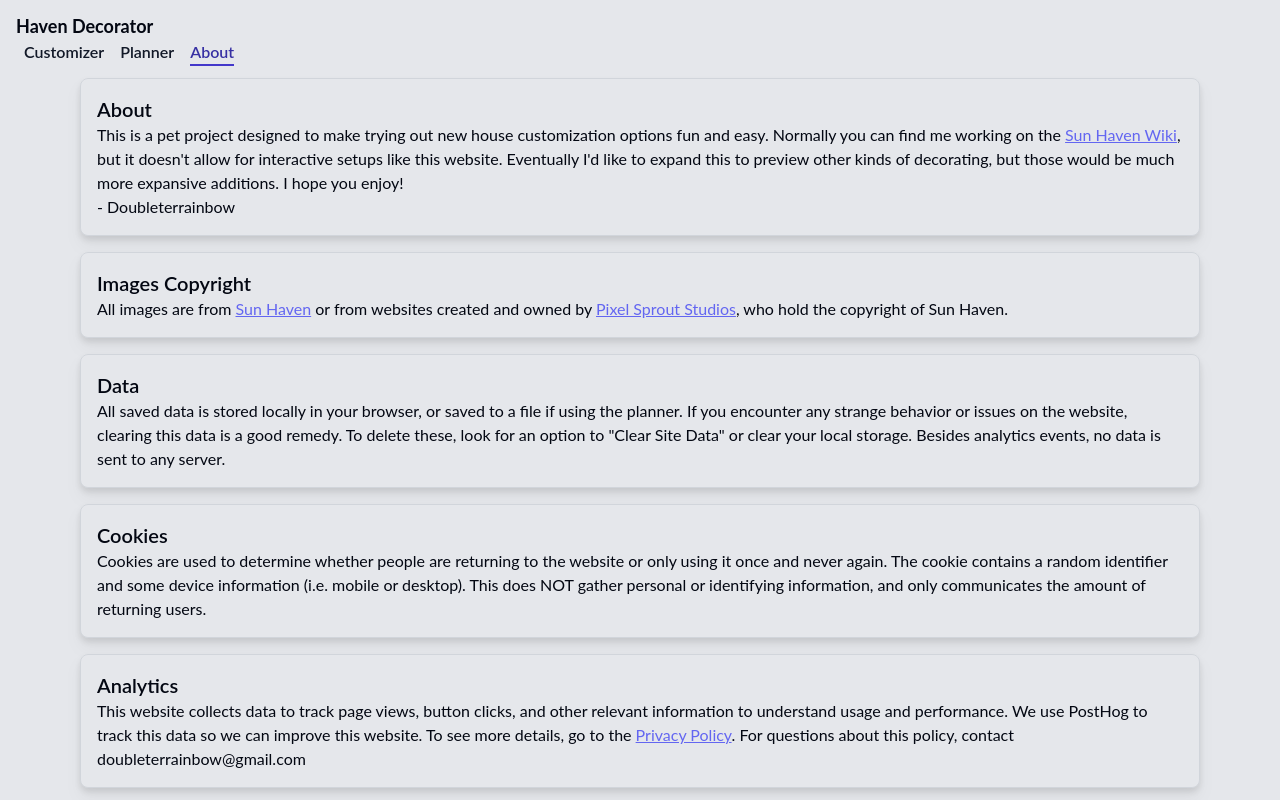
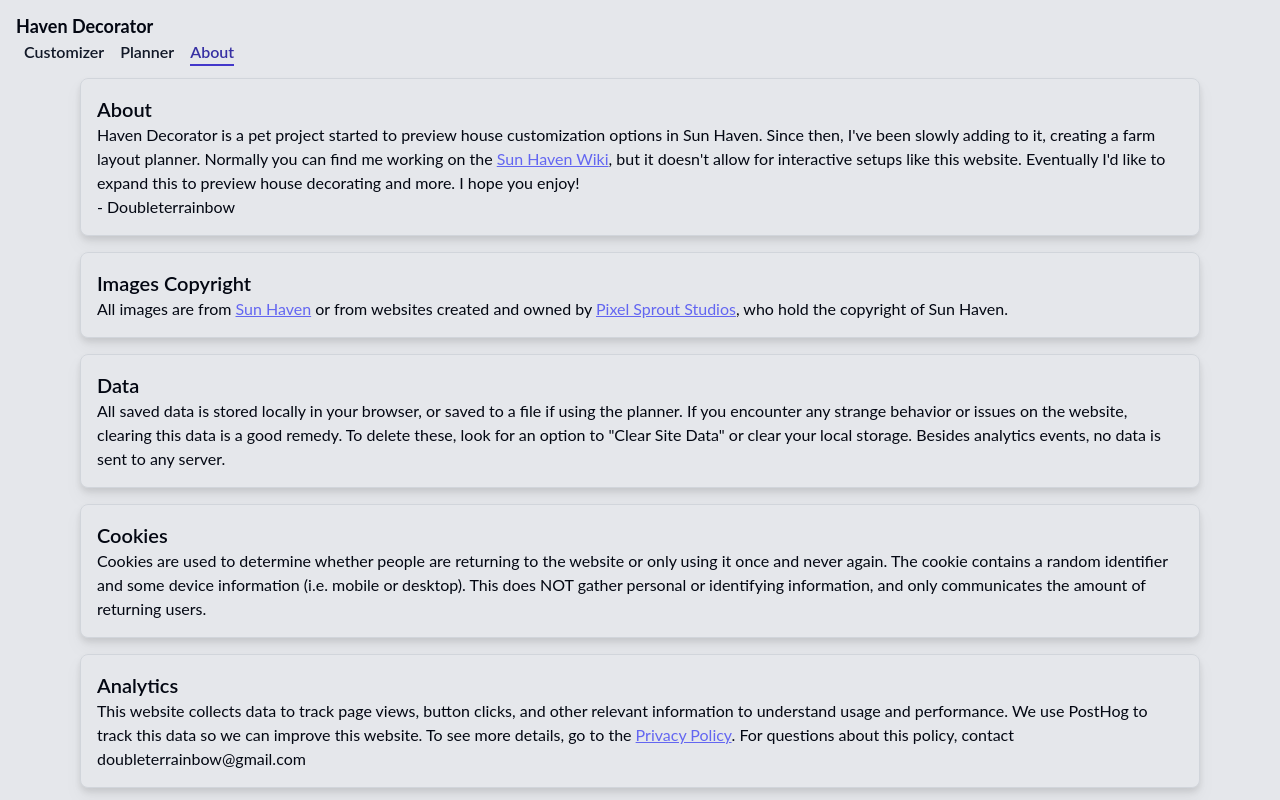
Before and after one commit to allisonjoycarter/haven-decorator, a Nuxt app: page /about in a window 1280 px wide. Built offline with nearby package versions, Linux system fonts and the light colour scheme.

Commit message:
More SEO stuff

```diff
--- a/pages/about.vue
+++ b/pages/about.vue
@@ -6,10 +6,10 @@
           <h3 class="text-xl font-semibold">About</h3>
           <div>
             <p>
-              This is a pet project designed to make trying out new house customization options fun and easy.
-               Normally you can find me working on the <a href="https://sun-haven.fandom.com/wiki/Sun_Haven_Wiki" target="_blank">Sun Haven Wiki</a>,
+              Haven Decorator is a pet project started to preview house customization options in Sun Haven. Since then, I've
+              been slowly adding to it, creating a farm layout planner. Normally you can find me working on the <a href="https://sun-haven.fandom.com/wiki/Sun_Haven_Wiki" target="_blank">Sun Haven Wiki</a>,
                 but it doesn't allow for interactive setups like this website. Eventually I'd like to expand this to preview
-              other kinds of decorating, but those would be much more expansive additions. I hope you enjoy!
+              house decorating and more. I hope you enjoy!
             </p>
             <p>
               - Doubleterrainbow
@@ -63,8 +63,8 @@
 useSeoMeta({
   title: 'About Haven Decorator',
   ogTitle: 'About Haven Decorator',
-  description: 'Haven Decorator was made with love - or at least - not hate. Oh, and Monster Fruit. Lots of Monster Fruit.',
-  ogDescription: 'Haven Decorator was made with love - or at least - not hate. Oh, and Monster Fruit. Lots of Monster Fruit.',
+  description: 'Haven Decorator is a fan-made website for Sun Haven made with love - or at least - not hate. Oh, and Monster Fruit. Lots of Monster Fruit.',
+  ogDescription: 'Haven Decorator is a fan-made website for Sun Haven made with love - or at least - not hate. Oh, and Monster Fruit. Lots of Monster Fruit.',
   ogImage: 'https://farmdecoratorassets.blob.core.windows.net/decorations/sample_house.png',
   twitterCard: 'summary',
 })
--- a/pages/customizer.vue
+++ b/pages/customizer.vue
@@ -132,8 +132,8 @@
 useSeoMeta({
   title: 'Customizer - Haven Decorator',
   ogTitle: 'Customizer - Haven Decorator',
-  description: 'Try out tier 3 house customizations from the Hardware Store!',
-  ogDescription: 'Try out tier 3 house customizations from the Hardware Store!',
+  description: 'A fan-made website to preview out tier 3 house customizations from the Sun Haven Hardware Store! View images and mix-and-match different house styles to find the ones you like best.',
+  ogDescription: 'A fan-made website to preview out tier 3 house customizations from the Sun Haven Hardware Store! View images and mix-and-match different house styles to find the ones you like best.',
   ogImage: 'https://farmdecoratorassets.blob.core.windows.net/decorations/sample_house.png',
   twitterCard: 'summary',
 })
```
